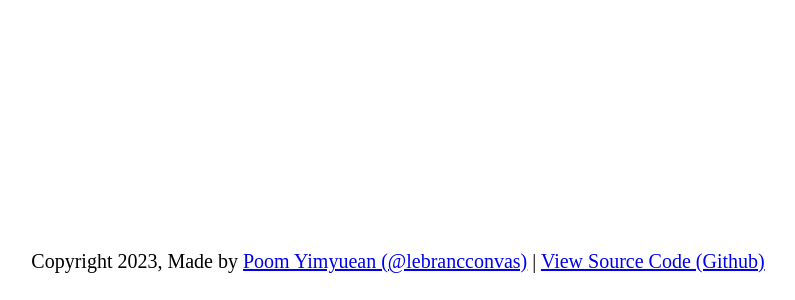
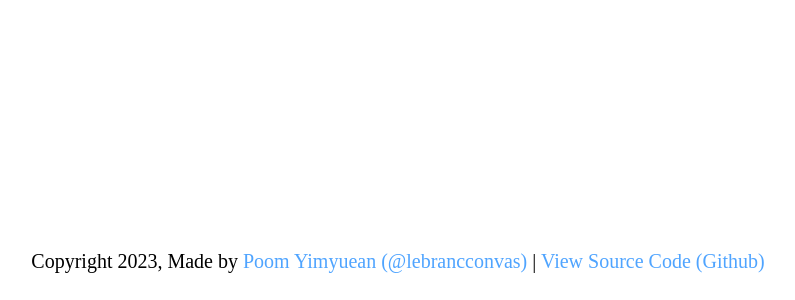
Before and after one commit to lebrancconvas/Phaser-Typescript-Template, a website built with Vite: page index.html in a window 1280 px wide. Shown: the part 500-800 px from the top of the page, without its empty margins (242-1037 px from the left). Built offline with nearby package versions, Linux system fonts and the light colour scheme.

Commit message:
✨ feat: update footer

```diff
--- a/src/style.css
+++ b/src/style.css
@@ -14,3 +14,8 @@ footer {
   text-align: center;
   font-size: 20px;
 }
+
+footer a {
+  color: #4fa4ff;
+  text-decoration: none;
+}
```
